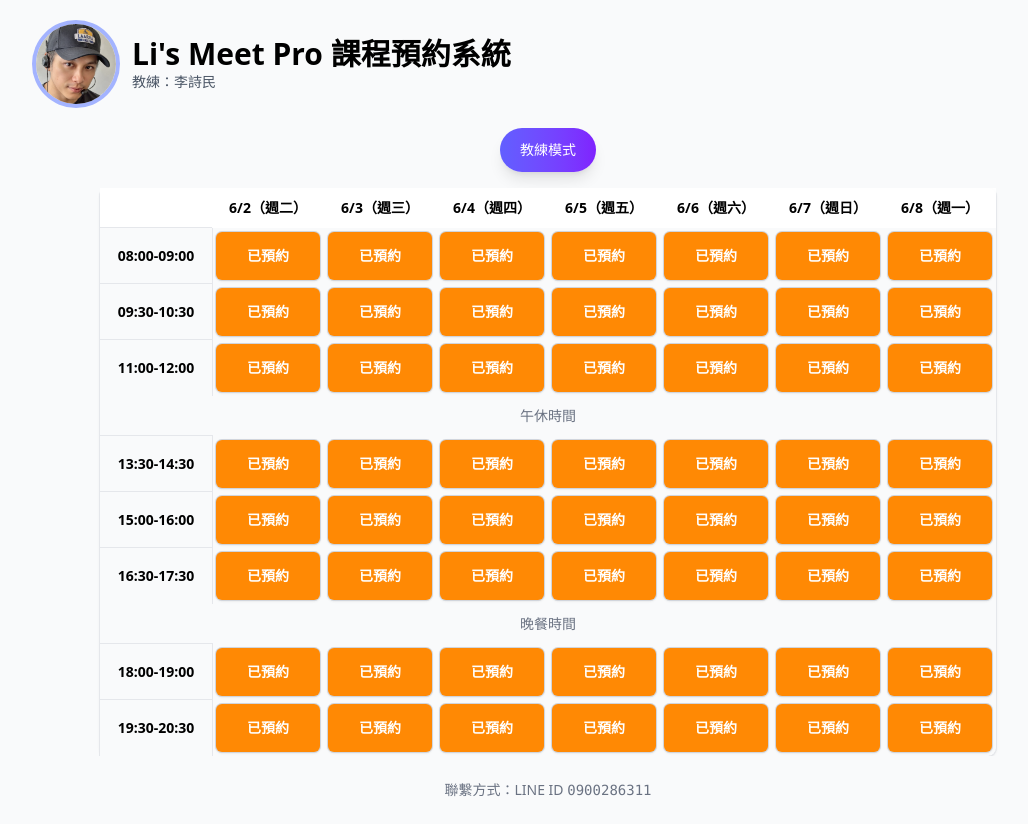
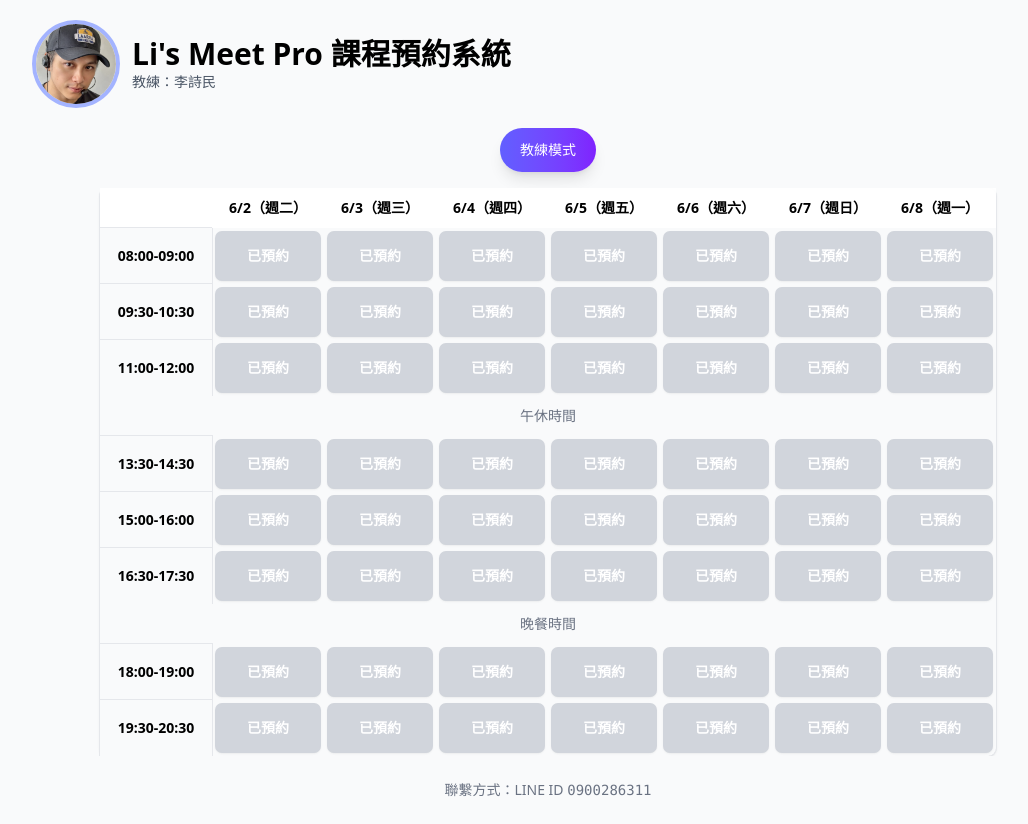
Before and after one commit to sherman0769/lms-booking-pro, a Next.js app: page / in a window 1280 px wide. Shown: the whole page, without its empty margins (92-1120 px from the left). Built offline with nearby package versions, Linux system fonts and the light colour scheme; no server answers; the database is empty.

Commit message:
style: set booked slot text to white

```diff
--- a/app/components/Slot.tsx
+++ b/app/components/Slot.tsx
@@ -27,7 +27,7 @@ export default function Slot({ date, timeKey, status, name }: Props) {
   const colorCls = {
     available: 'bg-emerald-100 text-emerald-900 hover:bg-emerald-200',
     off: 'bg-red-500 text-white',
-    booked: 'bg-orange-400 text-white',
+    booked: 'bg-gray-300 text-white',
   }[status];
 
   /* 標籤文字 */
```
